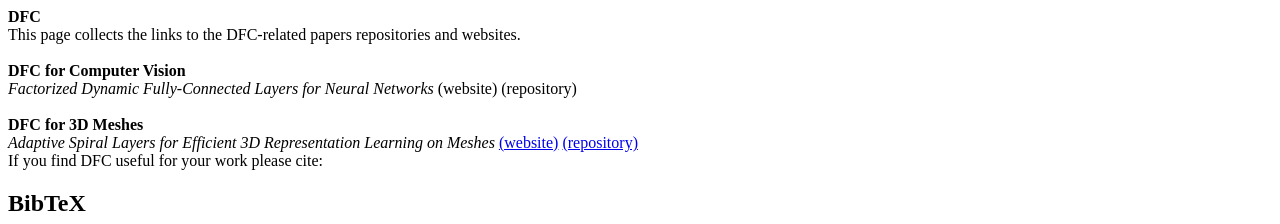
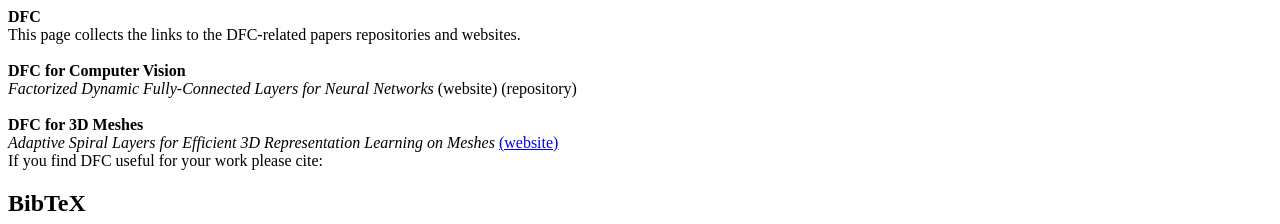
Before and after one commit to FrancescaBabiloni/DFC, a plain HTML site: page index.html in a window 1280 px wide. Shown: the top 224 px of the page. Drawn offline with Linux system fonts and the light colour scheme.

Commit message:
Update index.html

```diff
--- a/index.html
+++ b/index.html
@@ -28,7 +28,7 @@ This page collects the links to the DFC-related papers repositories and websites
 <b>DFC for 3D Meshes</b>
 <br>
 
-<i>Adaptive Spiral Layers for Efficient 3D Representation Learning on Meshes</i> <a href="https://Fb221.github.io">(website)</a> <a href="https://github.com/Fb2221/Fb2221.github.io">(repository)</a>
+<i>Adaptive Spiral Layers for Efficient 3D Representation Learning on Meshes</i> <a href="https://Fb2221.github.io">(website)</a>
 
 
 <section class="section" id="BibTeX">
```
